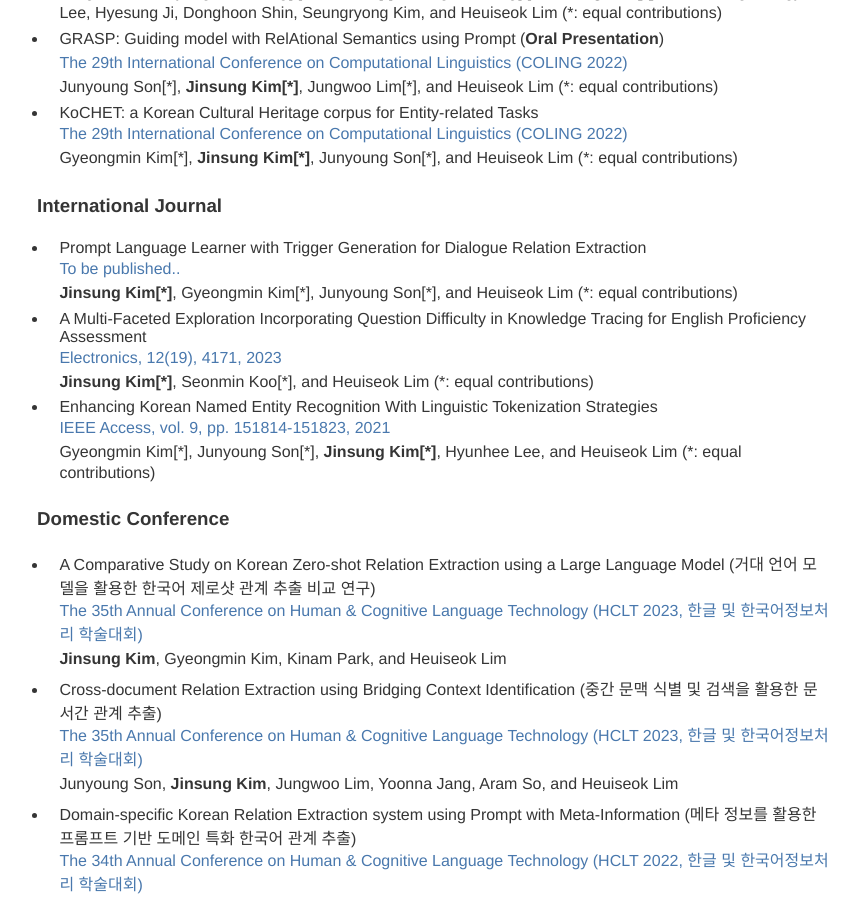
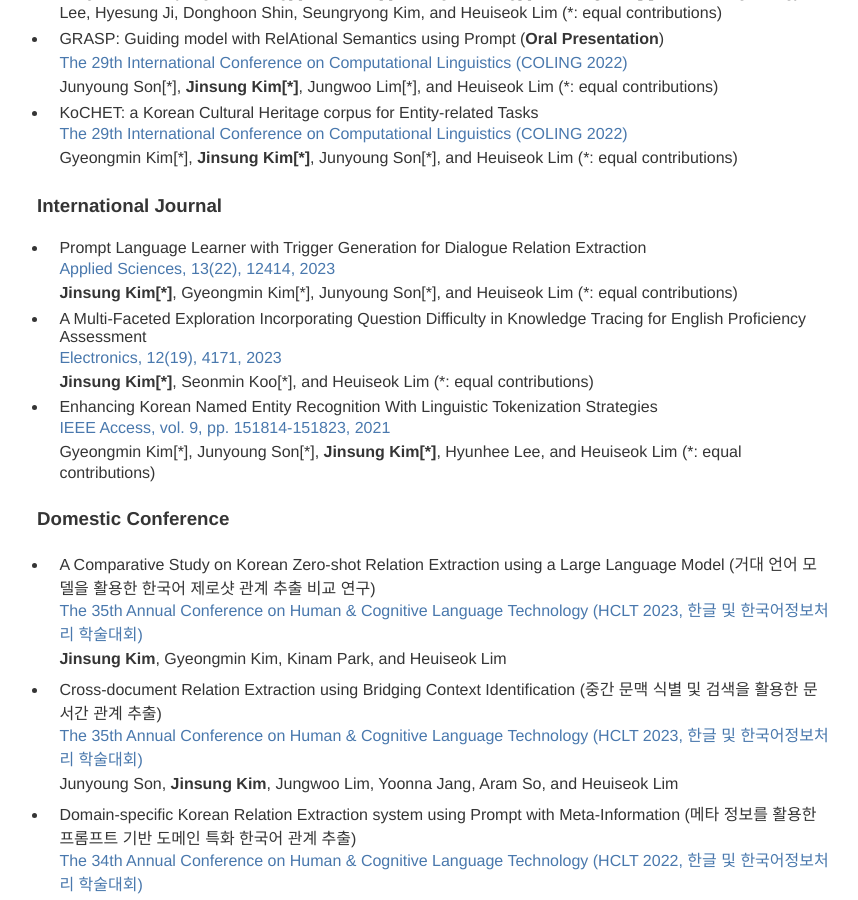
Before and after one commit to jin62304/jin62304.github.io, a Jekyll site: the page built from index.md, in a window 1280 px wide and 900 px high, scrolled down 1752 px. Shown: the whole window, without its empty margins (203-1061 px from the left). Built offline with Jekyll 4.4.1, drawn with Linux system fonts in a browser that asks for light colours.

Commit message:
updated 1120

```diff
--- a/index.md
+++ b/index.md
@@ -66,7 +66,7 @@
 
 ### International Journal
 * Prompt Language Learner with Trigger Generation for Dialogue Relation Extraction <br/>
-<span style="color:rgb(73, 120, 173)"> To be published.. </span> <br/>
+<span style="color:rgb(73, 120, 173)"> Applied Sciences, 13(22), 12414, 2023 </span> <br/>
 **Jinsung Kim[\*]**, Gyeongmin Kim[\*], Junyoung Son[\*], and Heuiseok Lim (*: equal contributions) <br/>
 * A Multi-Faceted Exploration Incorporating Question Difficulty in Knowledge Tracing for English Proficiency Assessment <br/>
 <span style="color:rgb(73, 120, 173)"> Electronics, 12(19), 4171, 2023 </span> <br/>
```
